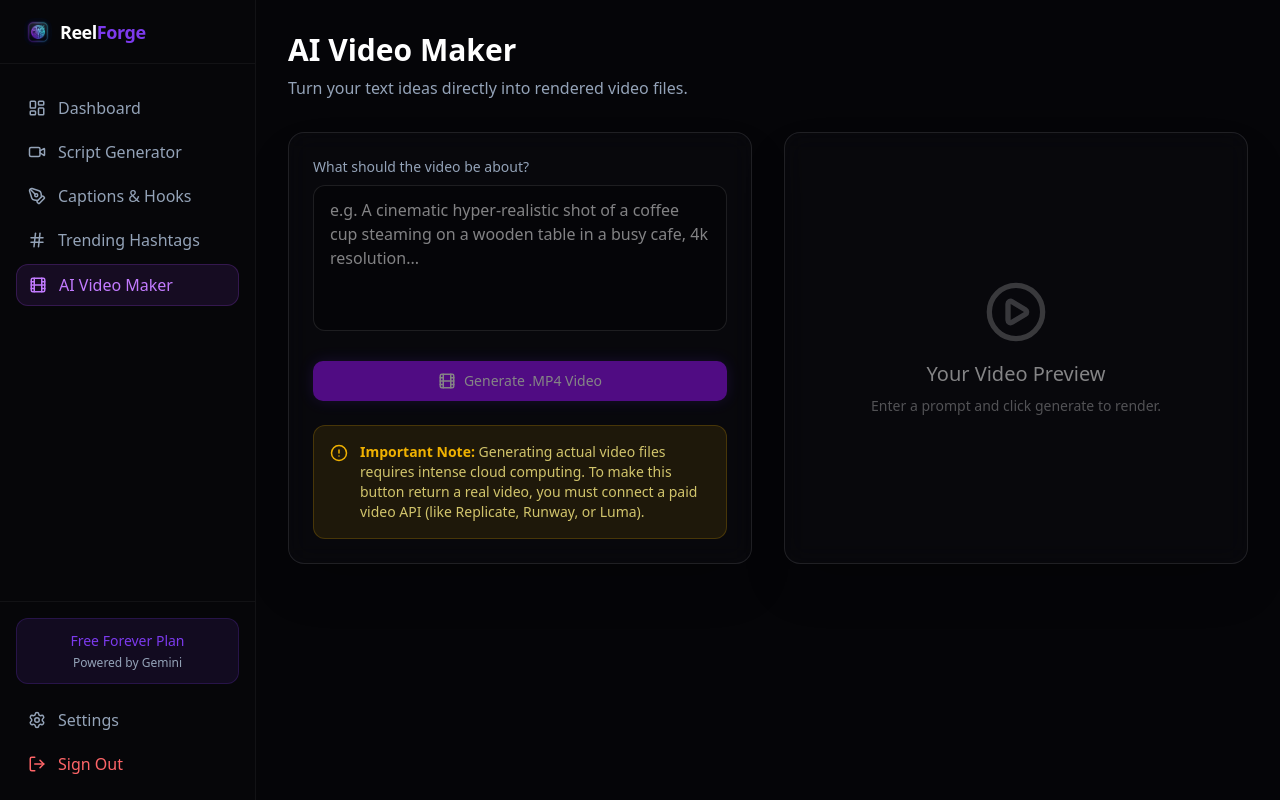
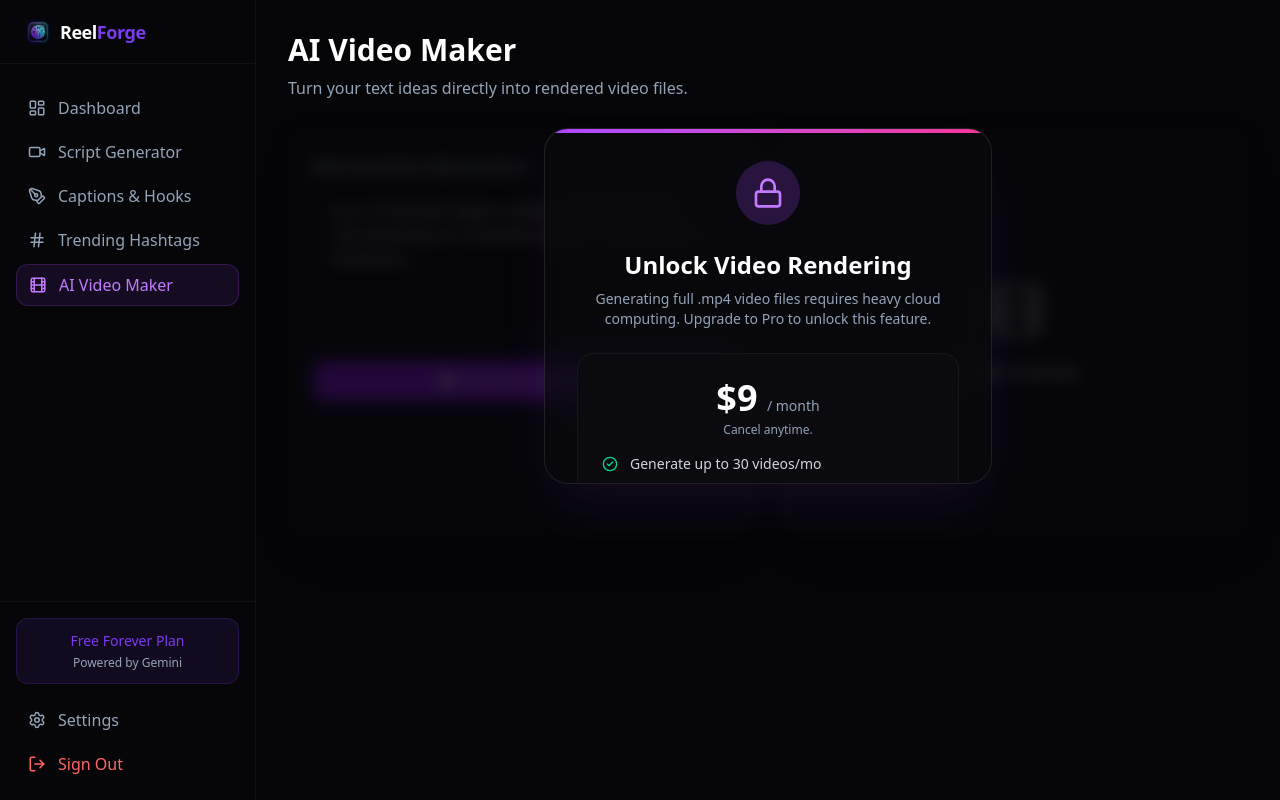
Before and after one commit to Madhav2527/reelforge-ai, a Next.js app: page /dashboard/video in a window 1280 px wide. Built offline with nearby package versions, Linux system fonts and the light colour scheme.

Commit message:
feat: add dynamic ip-based pricing paywall to video maker

```diff
--- /dev/null
+++ b/src/app/dashboard/video/VideoMakerClient.tsx
@@ -0,0 +1,91 @@
+"use client"
+
+import { useState } from "react"
+import { Button } from "@/components/ui/button"
+import { Film, Sparkles, Lock, CheckCircle2 } from "lucide-react"
+
+export default function VideoMakerClient({ currencySymbol, price, country }: { currencySymbol: string, price: string, country: string }) {
+  const [isHovered, setIsHovered] = useState(false)
+
+  return (
+    <div className="max-w-6xl mx-auto relative">
+      <div className="flex justify-between items-center mb-8">
+        <div>
+          <h1 className="text-3xl font-bold font-outfit text-white mb-2">AI Video Maker</h1>
+          <p className="text-muted-foreground">Turn your text ideas directly into rendered video files.</p>
+        </div>
+      </div>
+
+      {/* Paywall Overlay */}
+      <div className="absolute inset-0 z-10 flex flex-col items-center pt-24 pb-12 px-4">
+        <div className="glass-card p-8 rounded-3xl border border-purple-500/30 max-w-md w-full text-center shadow-2xl shadow-purple-500/10 relative overflow-hidden">
+          <div className="absolute top-0 left-0 w-full h-1 bg-gradient-to-r from-purple-500 to-pink-500"></div>
+
+          <div className="w-16 h-16 rounded-full bg-purple-500/20 flex items-center justify-center mx-auto mb-6">
+            <Lock className="text-purple-400" size={32} />
+          </div>
+
+          <h2 className="text-2xl font-bold text-white mb-2">Unlock Video Rendering</h2>
+          <p className="text-muted-foreground text-sm mb-6">
+            Generating full .mp4 video files requires heavy cloud computing. Upgrade to Pro to unlock this feature.
+          </p>
+
+          <div className="bg-[#0a0a0f] rounded-2xl p-6 border border-white/5 mb-6">
+            <div className="text-4xl font-bold text-white mb-1">
+              {currencySymbol}{price} <span className="text-sm font-normal text-muted-foreground">/ month</span>
+            </div>
+            <p className="text-xs text-muted-foreground mb-4">Cancel anytime.</p>
+
+            <div className="space-y-3 text-sm text-left">
+              <div className="flex items-center gap-3 text-gray-300">
+                <CheckCircle2 className="text-emerald-400" size={16} /> Generate up to 30 videos/mo
+              </div>
+              <div className="flex items-center gap-3 text-gray-300">
+                <CheckCircle2 className="text-emerald-400" size={16} /> 4K Cinematic Quality
+              </div>
+              <div className="flex items-center gap-3 text-gray-300">
+                <CheckCircle2 className="text-emerald-400" size={16} /> Commercial Use License
+              </div>
+            </div>
+          </div>
+
+          <Button
+            className="w-full bg-gradient-to-r from-purple-600 to-pink-600 hover:from-purple-500 hover:to-pink-500 text-white font-bold py-6 text-lg rounded-xl transition-all hover:scale-[1.02]"
+            onMouseEnter={() => setIsHovered(true)}
+            onMouseLeave={() => setIsHovered(false)}
+          >
+            {isHovered ? "Redirecting to Stripe..." : "Upgrade to Pro"}
+          </Button>
+
+          <p className="text-xs text-muted-foreground mt-4 opacity-50">
+            Detected Region: {country === 'IN' ? 'India' : country === 'US' ? 'United States' : country}
+          </p>
+        </div>
+      </div>
+
+      {/* Blurred Background UI to show what they are missing */}
+      <div className="grid grid-cols-1 md:grid-cols-2 gap-8 blur-sm select-none opacity-40 pointer-events-none">
+        <div className="glass-card p-6 rounded-2xl border border-white/10 space-y-6">
+          <div>
+            <label className="block text-sm font-medium text-muted-foreground mb-2">What should the video be about?</label>
+            <textarea
+              rows={5}
+              disabled
+              placeholder="e.g. A cinematic hyper-realistic shot of a coffee cup steaming on a wooden table in a busy cafe, 4k resolution..."
+              className="w-full bg-background border border-white/10 rounded-lg px-4 py-3 text-white resize-none"
+            />
+          </div>
+          <Button className="w-full bg-purple-600 text-white" disabled>
+            <Film className="mr-2" size={18} />
+            Generate .MP4 Video
+          </Button>
+        </div>
+
+        <div className="glass-card p-6 rounded-2xl border border-white/10 flex flex-col items-center justify-center min-h-[400px] bg-black/40">
+          <Film className="text-white/20 mb-4" size={64} />
+          <h3 className="text-xl font-medium text-white/50">Video Canvas</h3>
+        </div>
+      </div>
+    </div>
+  )
+}
--- a/src/app/dashboard/video/page.tsx
+++ b/src/app/dashboard/video/page.tsx
@@ -1,68 +1,15 @@
-"use client"
+import { headers } from "next/headers"
+import VideoMakerClient from "./VideoMakerClient"
 
-import { useState } from "react"
-import { Button } from "@/components/ui/button"
-import { Film, Sparkles, AlertCircle, PlayCircle } from "lucide-react"
+export default function VideoPage() {
+  const headersList = headers()
+  // Vercel automatically injects this header based on the visitor's IP address
+  const country = headersList.get('x-vercel-ip-country') || 'US'
 
-export default function VideoMakerPage() {
-  const [isGenerating, setIsGenerating] = useState(false)
-  const [prompt, setPrompt] = useState("")
+  // Dynamic Pricing Logic
+  const isIndia = country === 'IN'
+  const currencySymbol = isIndia ? '₹' : '$'
+  const price = isIndia ? '99' : '9'
 
-  const handleGenerate = () => {
-    setIsGenerating(true)
-    setTimeout(() => {
-      setIsGenerating(false)
-      alert("Notice: Generating actual .mp4 video files requires a paid API like Replicate or HeyGen. This free version currently generates the scripts and concepts for you to edit!")
-    }, 1500)
-  }
-
-  return (
-    <div className="max-w-6xl mx-auto">
-      <div className="flex justify-between items-center mb-8">
-        <div>
-          <h1 className="text-3xl font-bold font-outfit text-white mb-2">AI Video Maker</h1>
-          <p className="text-muted-foreground">Turn your text ideas directly into rendered video files.</p>
-        </div>
-      </div>
-
-      <div className="grid grid-cols-1 md:grid-cols-2 gap-8">
-        {/* Input */}
-        <div className="glass-card p-6 rounded-2xl border border-white/10 space-y-6">
-          <div>
-            <label className="block text-sm font-medium text-muted-foreground mb-2">What should the video be about?</label>
-            <textarea
-              rows={5}
-              value={prompt}
-              onChange={(e) => setPrompt(e.target.value)}
-              placeholder="e.g. A cinematic hyper-realistic shot of a coffee cup steaming on a wooden table in a busy cafe, 4k resolution..."
-              className="w-full bg-background border border-white/10 rounded-lg px-4 py-3 text-white focus:outline-none focus:ring-2 focus:ring-purple-500 focus:border-transparent transition-all resize-none"
-            />
-          </div>
-
-          <Button
-            className="w-full bg-purple-600 hover:bg-purple-700 text-white"
-            onClick={handleGenerate}
-            disabled={isGenerating || !prompt}
-          >
-            {isGenerating ? <Sparkles className="mr-2 animate-spin" size={18} /> : <Film className="mr-2" size={18} />}
-            {isGenerating ? "Rendering Video..." : "Generate .MP4 Video"}
-          </Button>
-
-          <div className="p-4 bg-yellow-500/10 border border-yellow-500/20 rounded-xl flex items-start gap-3">
-            <AlertCircle className="text-yellow-500 shrink-0 mt-0.5" size={18} />
-            <p className="text-sm text-yellow-200/80">
-              <strong className="text-yellow-500">Important Note:</strong> Generating actual video files requires intense cloud computing. To make this button return a real video, you must connect a paid video API (like Replicate, Runway, or Luma).
-            </p>
-          </div>
-        </div>
-
-        {/* Output */}
-        <div className="glass-card p-6 rounded-2xl border border-white/10 flex flex-col items-center justify-center min-h-[400px] bg-black/40">
-          <PlayCircle className="text-white/20 mb-4" size={64} />
-          <h3 className="text-xl font-medium text-white/50">Your Video Preview</h3>
-          <p className="text-sm text-white/30 mt-2">Enter a prompt and click generate to render.</p>
-        </div>
-      </div>
-    </div>
-  )
+  return <VideoMakerClient currencySymbol={currencySymbol} price={price} country={country} />
 }
```
